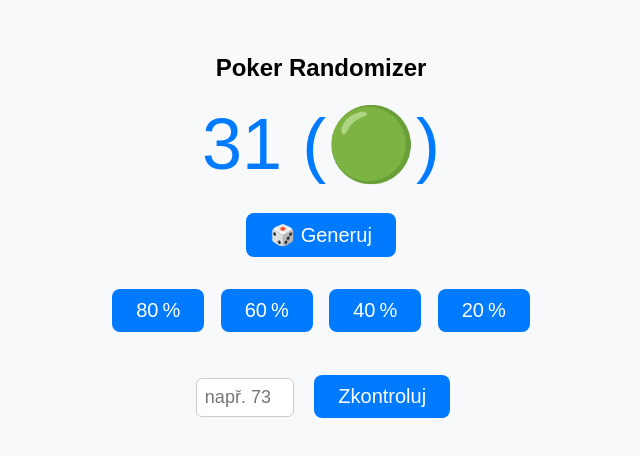
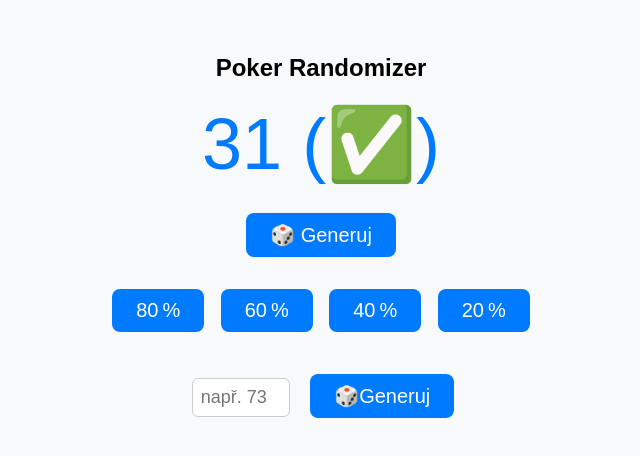
Before and after one commit to RobertJezek/github.io, a plain HTML site: page index.html in a window 1280 px wide. Both pictures are taken after a click on the button "80 %". Shown: the whole page, without its empty margins (319-959 px from the left). Drawn offline with Linux system fonts and the light colour scheme.

Commit message:
Update index.html

```diff
--- a/index.html
+++ b/index.html
@@ -3,7 +3,7 @@
 <head>
   <meta charset="UTF-8" />
   <meta name="viewport" content="width=device-width, initial-scale=1.0"/>
-  <title>Poker Randomizer</title>
+  <title>Poker🎲Randomizer🎲</title>
   <style>
     body {
       font-family: sans-serif;
@@ -82,7 +82,7 @@
 
   <div style="margin-top: 30px;">
     <input type="number" id="customInput" min="1" max="100" placeholder="např. 73" />
-    <button onclick="customCheck()">Zkontroluj</button>
+    <button onclick="customCheck()">🎲Generuj</button>
   </div>
 
   <script>
@@ -93,7 +93,7 @@
 
     function generateUntil(threshold) {
       const num = Math.floor(Math.random() * 100);
-      document.getElementById("number").textContent = num + " (" + (num < threshold ? "🟢" : "⏸️") + ")";
+      document.getElementById("number").textContent = num + " (" + (num < threshold ? "✅" : "⏸️") + ")";
     }
 
     function customCheck() {
@@ -106,7 +106,7 @@
       }
 
       const num = Math.floor(Math.random() * 100);
-      document.getElementById("number").textContent = num + " (" + (num < threshold ? "🟢" : "⏸️") + ")";
+      document.getElementById("number").textContent = num + " (" + (num < threshold ? "✅" : "⏸️") + ")";
     }
   </script>
 </body>
```
